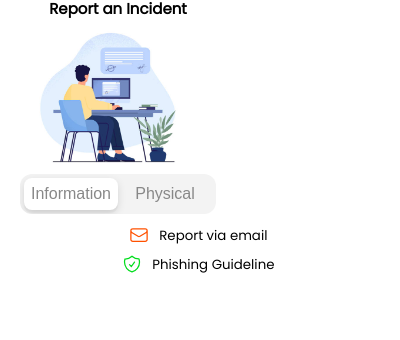
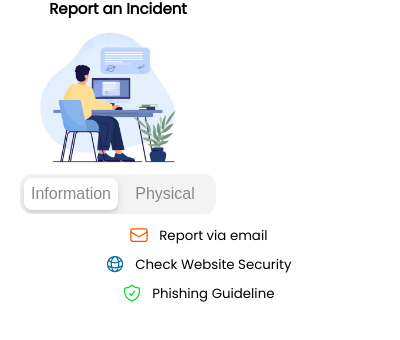
Before and after one commit to LouiseBalili/IncidentReportExt, a browser extension: page popup/popup.html in a window 400 px wide. Shown: the part 56-396 px from the top of the page. Drawn offline with Linux system fonts and the light colour scheme.

Commit message:
add linkChecker

```diff
--- a/popup/popup.html
+++ b/popup/popup.html
@@ -33,8 +33,19 @@
                         <svg xmlns="http://www.w3.org/2000/svg" fill="none" viewBox="0 0 24 24" stroke-width="1.5" stroke="currentColor" class="mailSVG icon">
                             <path stroke-linecap="round" stroke-linejoin="round" d="M21.75 6.75v10.5a2.25 2.25 0 0 1-2.25 2.25h-15a2.25 2.25 0 0 1-2.25-2.25V6.75m19.5 0A2.25 2.25 0 0 0 19.5 4.5h-15a2.25 2.25 0 0 0-2.25 2.25m19.5 0v.243a2.25 2.25 0 0 1-1.07 1.916l-7.5 4.615a2.25 2.25 0 0 1-2.36 0L3.32 8.91a2.25 2.25 0 0 1-1.07-1.916V6.75" />
                         </svg>
+
                         <div class="btn_txt">
                             Report via email
+                        </div>
+                    </button>
+
+                    <button type="button" id="linkChecker" class="information_btn">
+                        <svg xmlns="http://www.w3.org/2000/svg" fill="none" viewBox="0 0 24 24" stroke-width="1.5" stroke="currentColor" class="webSVG icon">
+                          <path stroke-linecap="round" stroke-linejoin="round" d="M12 21a9.004 9.004 0 0 0 8.716-6.747M12 21a9.004 9.004 0 0 1-8.716-6.747M12 21c2.485 0 4.5-4.03 4.5-9S14.485 3 12 3m0 18c-2.485 0-4.5-4.03-4.5-9S9.515 3 12 3m0 0a8.997 8.997 0 0 1 7.843 4.582M12 3a8.997 8.997 0 0 0-7.843 4.582m15.686 0A11.953 11.953 0 0 1 12 10.5c-2.998 0-5.74-1.1-7.843-2.918m15.686 0A8.959 8.959 0 0 1 21 12c0 .778-.099 1.533-.284 2.253m0 0A17.919 17.919 0 0 1 12 16.5c-3.162 0-6.133-.815-8.716-2.247m0 0A9.015 9.015 0 0 1 3 12c0-1.605.42-3.113 1.157-4.418" />
+                        </svg>
+
+                        <div class="btn_txt">
+                            Check Website Security
                         </div>
                     </button>
 
@@ -42,6 +53,7 @@
                         <svg xmlns="http://www.w3.org/2000/svg" fill="none" viewBox="0 0 24 24" stroke-width="1.5" stroke="currentColor" class="shieldSVG icon">
                             <path stroke-linecap="round" stroke-linejoin="round" d="M9 12.75 11.25 15 15 9.75m-3-7.036A11.959 11.959 0 0 1 3.598 6 11.99 11.99 0 0 0 3 9.749c0 5.592 3.824 10.29 9 11.623 5.176-1.332 9-6.03 9-11.622 0-1.31-.21-2.571-.598-3.751h-.152c-3.196 0-6.1-1.248-8.25-3.285Z" />
                         </svg>
+
                         <div class="btn_txt">
                             Phishing Guideline
                         </div>
--- a/popup/script.js
+++ b/popup/script.js
@@ -41,11 +41,11 @@ document.addEventListener("DOMContentLoaded", function () {
     });
 
     // Event listener for "Check URL"
-    document.getElementById('checkURL').addEventListener('click', () => {
-        window.open('information/urlChecker/checkValidity.html', '_blank', 'width=500, height=450, top=150');
+    document.getElementById('linkChecker').addEventListener('click', () => {
+        window.open('https://nordvpn.com/link-checker/', '_blank', 'width=500, height=450, top=150');
     });
 
-    // Event listener for "RTimeProtect"
+    // Event listener for "Phishing Guideline"
     document.getElementById('phishingGuideline').addEventListener('click', () => {
         window.open('information/phishingGuideline/phishGuide.html', '_blank', 'width=550, height=650, top=125');
     });
--- a/popup/style.css
+++ b/popup/style.css
@@ -130,6 +130,14 @@
     margin-left: 7px;
  }
 
+ .webSVG {
+   width: 20px;
+   height: 20px;
+   display: inline;
+   margin-bottom: -5px;
+   color:rgb(9, 111, 158);
+ }
+
  .shieldSVG {
     width: 20px;
     height: 20px;;
```
